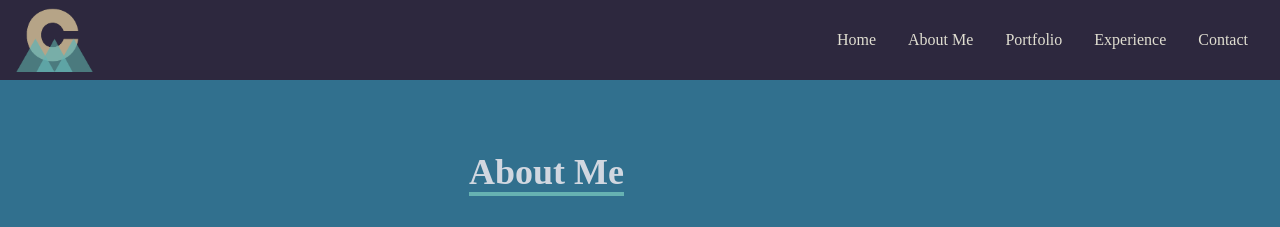
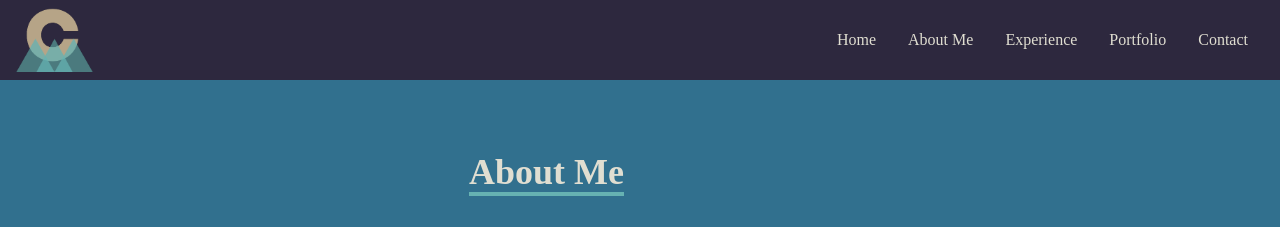
Before and after one commit to ChrisT303/portfolio-react, a React (Create React App) app: page /#/ in a window 1280 px wide. Both pictures are taken after a click on the item "About Me". Shown: the top 227 px of the page. Built offline with nearby package versions, Linux system fonts and the light colour scheme.

Commit message:
added effect to nav links, cleaned up repeated tailwind code, made global

```diff
--- a/src/components/AboutMe.js
+++ b/src/components/AboutMe.js
@@ -3,13 +3,11 @@ import PortPic from "../assets/portfolio-pic.png";
 
 function AboutMe() {
   return (
-    <div name="about" className="w-full h-screen bg-[#31708E] text-[#D1d7E0]">
+    <div name="about" className="w-full h-screen secondary text-main">
       <div className="flex flex-col justify-center items-center w-full h-full">
         <div className="max-w-[1000px] w-full grid grid-cols-2 gap-8">
           <div className="sm:text-right pb-8 pl-4">
-            <p className="text-4xl font-bold inline border-b-4 border-[#66b2b2]">
-              About Me
-            </p>
+            <p className="text-4xl font-bold inline border-b-4 bdr">About Me</p>
           </div>
           <div></div>
         </div>
--- a/src/components/Contact.js
+++ b/src/components/Contact.js
@@ -1,12 +1,11 @@
 import React from "react";
 import { FaEnvelope } from "react-icons/fa";
-
 
 const Contact = () => {
   return (
     <div
       name="contact"
-      className="w-full h-screen bg-[#2D283E] flex justify-center items-center p-4"
+      className="w-full h-screen main flex justify-center items-center p-4"
     >
       <form
         method="POST"
@@ -14,13 +13,13 @@ const Contact = () => {
         className="flex flex-col max-w-[600px] w-full"
       >
         <div className="pb-8">
-          <p className="text-4xl font-bold inline border-b-4 border-[#66b2b2] text-[#D1d7E0]">
+          <p className="text-4xl font-bold inline border-b-4 bdr text-main">
             Contact
           </p>
           <span>
-            <FaEnvelope className="inline-flex ml-4 text-4xl text-[#D1d7E0]" />
+            <FaEnvelope className="inline-flex ml-4 text-4xl text-main" />
           </span>
-          <p className="text-[#f7F9fB] py-2">
+          <p className="text-main py-2">
             Please enter your info below and I will be back with you within 24
             hours. You can also email me directly at:
             <a
@@ -32,26 +31,24 @@ const Contact = () => {
           </p>
         </div>
         <input
-          className="bg-[#ccd6f6] p-2"
+          className="form-bg p-2"
           type="text"
           placeholder="Name"
           name="name"
         />
         <input
-          className="my-4 py-2 bg-[#ccd6f6]"
+          className="my-4 py-2 form-bg"
           type="email"
           placeholder="Email"
           name="email"
         />
         <textarea
-          className="bg-[#ccd6f6] p-2"
+          className="form-bg p-2"
           name="message"
           rows="10"
           placeholder="Message"
         ></textarea>
-        <button className="text-white border-2 hover:bg-[#66b2b2] hover:border-[#3e7a7a] hover:font-bold px-4 py-3 my-8 mx-auto flex items-center">
-          Submit
-        </button>
+        <button className="con-btn">Submit</button>
       </form>
     </div>
   );
--- a/src/components/Experience.js
+++ b/src/components/Experience.js
@@ -13,22 +13,17 @@ const Experience = () => {
   };
 
   return (
-    <div
-      name="experience"
-      className="w-full h-screen bg-[#2D283E] text-[#D1d7E0]"
-    >
+    <div name="experience" className="w-full h-screen main text-main">
       <div className="max-w-[1000px] mx-auto flex flex-col justify-center w-full h-full">
         <div>
-          <p className="text-4xl font-bold inline border-b-4 border-[#66b2b2]">
-            Experience
-          </p>
+          <p className="text-4xl font-bold inline border-b-4 bdr">Experience</p>
           <p className="py-4">Technologies I have worked with</p>
         </div>
         <div className="w-full space-y-2 grid grid-cols-2 sm:grid-cols-4 gap-4 text-center py-8">
           {logos.map((logo) => (
             <div
               key={logo.id}
-              className="shadow-md shadow-[#040c16] hover:scale-110 duration-500"
+              className="shadow-md shadow-[#040c16] hover:scale-110 duration-1000"
             >
               <img
                 onMouseOver={() => handleMouseOver(logo.id)}
--- a/src/components/Footer.js
+++ b/src/components/Footer.js
@@ -4,9 +4,6 @@ import { HiFolderDownload } from "react-icons/hi";
 // import Resume from "./Resume";
 
 const Footer = () => {
-
-
-
   return (
     <div className="hidden lg:flex fixed flex-col top-[50%] left-0">
       <ul>
@@ -42,6 +39,6 @@ const Footer = () => {
       </ul>
     </div>
   );
-}
+};
 
 export default Footer;
--- a/src/components/Hero.js
+++ b/src/components/Hero.js
@@ -1,23 +1,18 @@
 import React from "react";
 import { NavLink } from "react-router-dom";
 
-
-
-
-
 const Hero = () => {
-
   return (
-    <div className="w-full h-screen bg-[#2D283E] bg-balloon bg-contain bg-center">
+    <div className="w-full h-screen main bg-balloon bg-contain bg-center">
       <div className="max-w-[1000px] mx-auto px-14 flex flex-col justify-center h-full">
-        <p className="text-[#FFE5b4] f font-bold"> Hello! My name is </p>
-        <h1 className="text-3xl sm:text-5xl font-bold text-[#e0ded1]">
+        <p className="peach  font-bold"> Hello! My name is </p>
+        <h1 className="text-3xl sm:text-5xl font-bold text-main">
           Chris Williams
         </h1>
         <h2 className="text-3xl sm:text-5xl font-bold text-[#66b2b2]">
           I am a Full Stack web developer
         </h2>
-        <p className="text-[#FFE5b4] font-bold py-4 max-w-[700px]">
+        <p className="peach font-bold py-4 max-w-[700px]">
           Lorem ipsum dolor sit amet consectetur adipisicing elit. Temporibus
           velit, cum tenetur assumenda possimus ratione porro impedit architecto
           ex quasi inventore repellat, veniam repudiandae accusamus. Labore aut
@@ -26,7 +21,7 @@ const Hero = () => {
           sapiente earum fugiat. Exercitationem!
         </p>
         <div>
-          <button className="text-[#e0ded1] group border-4 rounded-full px-6 py-3 my-2 flex items-center hover:animate-pulse duration-100 hover:bg-[#66b2b2] hover:border-[#3e7a7a] hover:font-bold">
+          <button className="hero-btn">
             <NavLink to="/work">My Projects</NavLink>
           </button>
           ;
--- a/src/components/Navigation.js
+++ b/src/components/Navigation.js
@@ -9,25 +9,35 @@ const Navigation = () => {
   const handleClick = () => setNav(!nav);
 
   return (
-    <div className="fixed w-full h-[80px] flex justify-between items-center px-4 bg-[#2D283E] text-[#e0ded1]">
+    <div className="fixed w-full h-[80px] flex justify-between items-center px-4 main text-main">
       <div>
         <img src={Logo} alt="Logo" className="h-16" />
       </div>
       <ul className="hidden md:flex">
         <li>
-          <NavLink to="/">Home</NavLink>
+          <NavLink to="/" className="nav-hover">
+            Home
+          </NavLink>
         </li>
         <li>
-          <NavLink to="/about">About Me</NavLink>
+          <NavLink to="/about" className="nav-hover">
+            About Me
+          </NavLink>
         </li>
         <li>
-          <NavLink to="/work">Portfolio</NavLink>
+          <NavLink to="/experience" className="nav-hover">
+            Experience
+          </NavLink>
         </li>
         <li>
-          <NavLink to="/experience">Experience</NavLink>
+          <NavLink to="/work" className="nav-hover">
+            Portfolio
+          </NavLink>
         </li>
         <li>
-          <NavLink to="/contact">Contact</NavLink>
+          <NavLink to="/contact" className="nav-hover">
+            Contact
+          </NavLink>
         </li>
       </ul>
 
@@ -38,29 +48,33 @@ const Navigation = () => {
         className={
           !nav
             ? "hidden"
-            : "absolute top-0 left-0 w-full h-screen bg-[#2D283E] flex flex-col justify-center items-center"
+            : "absolute top-0 left-0 w-full h-screen main flex flex-col justify-center items-center"
         }
       >
         <li className="py-6 text-4xl">
-          <NavLink onClick={handleClick} to="/">
-            {" "}
+          <NavLink onClick={handleClick} to="/" className="nav-hover">
             Home
           </NavLink>
         </li>
         <li className="py-6 text-4xl">
-          <NavLink onClick={handleClick} to="/about">
-            {" "}
+          <NavLink onClick={handleClick} to="/about" className="nav-hover">
             About Me
           </NavLink>
         </li>
         <li className="py-6 text-4xl">
-          <NavLink onClick={handleClick} to="/work"> Portfolio</NavLink>
+          <NavLink onClick={handleClick} to="/experience" className="nav-hover">
+            Experience
+          </NavLink>
         </li>
         <li className="py-6 text-4xl">
-          <NavLink onClick={handleClick} to="/experience">Experience</NavLink>
+          <NavLink onClick={handleClick} to="/work" className="nav-hover">
+            Portfolio
+          </NavLink>
         </li>
         <li className="py-6 text-4xl">
-          <NavLink onClick={handleClick} to="/contact">Contact</NavLink>
+          <NavLink onClick={handleClick} to="/contact" className="nav-hover">
+            Contact
+          </NavLink>
         </li>
       </ul>
     </div>
--- a/src/components/Work.js
+++ b/src/components/Work.js
@@ -3,10 +3,10 @@ import { FaGithub } from "react-icons/fa";
 import { HiOutlineLink } from "react-icons/hi";
 
 const Work = () => (
-  <div className="w-full md:h-screen text-[#D1d7E0] bg-[#31708E]">
+  <div className="w-full md:h-screen text-main secondary">
     <div className="max-w-[1000px] mx-auto p-4 flex flex-col justify-center w-full h-full">
       <div className="pb-8">
-        <p className="text-4xl font-bold inline border-b-4 text-[#D1d7E0] border-[#66b2b2]">
+        <p className="text-4xl font-bold inline border-b-4 text-main bdr">
           Portfolio
         </p>
       </div>
@@ -23,7 +23,7 @@ const Work = () => (
                   </div>
                 </a>
                 <a className="info" href={app.link}>
-                  <div className='flex justify-center'>
+                  <div className="flex justify-center">
                     <HiOutlineLink />
                   </div>
                 </a>
--- a/src/index.css
+++ b/src/index.css
@@ -20,6 +20,43 @@
 
 .button-content {
   @apply flex justify-between items-center w-full text-[#f7F9fB];
+}
+
+.nav-hover{
+@apply hover:animate-pulse hover:text-[#66b2b2];
+}
+
+
+.main {
+@apply bg-[#2D283E];
+}
+
+.secondary{
+@apply bg-[#31708E];
+}
+
+.text-main{
+@apply text-[#e0ded1];
+}
+
+.peach {
+@apply text-[#FFE5b4];
+}
+
+.bdr{
+@apply border-[#66b2b2];
+}
+
+.form-bg {
+@apply bg-[#ccd6f6];
+}
+
+.hero-btn{
+@apply text-main border-4 rounded-full px-6 py-3 my-2 flex items-center hover:animate-pulse duration-100 hover:bg-[#66b2b2] hover:border-[#3e7a7a] hover:font-bold
+}
+
+.con-btn{
+@apply text-main border-2 hover:bg-[#66b2b2] hover:border-[#3e7a7a] hover:font-bold px-4 py-3 my-8 mx-auto flex items-center;
 }
 
 @media (min-width: 768px) {
```
